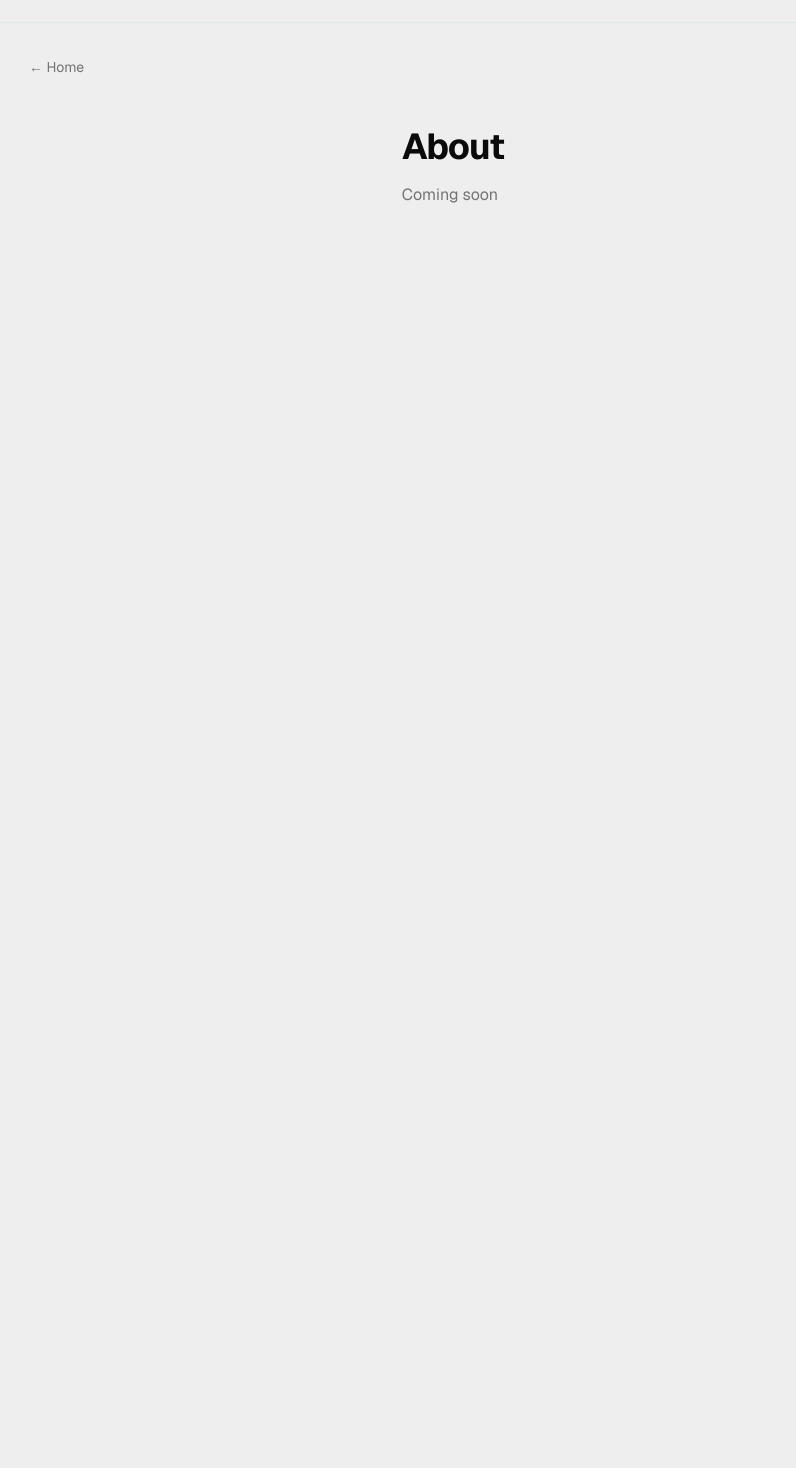
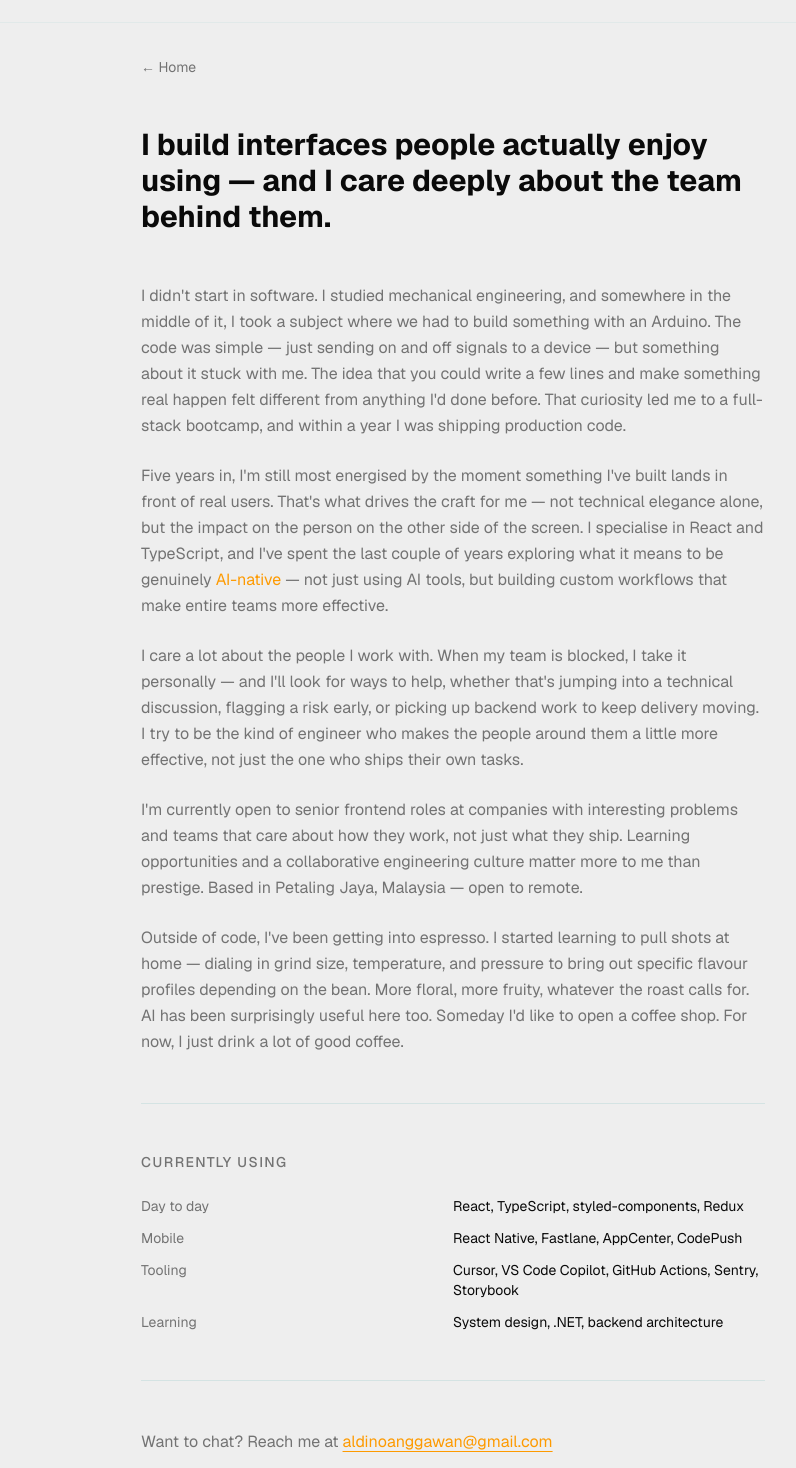
Before and after one commit to aldinoanggawan/portfolio, a Next.js app: page /about in a window 1280 px wide. Shown: the part 42-1510 px from the top of the page, without its empty margins (187-983 px from the left). Before the commit the page ends 800 px from the top, so only its background shows below. Built offline with nearby package versions, Linux system fonts and the light colour scheme.

Commit message:
update about page

```diff
--- a/app/about/page.tsx
+++ b/app/about/page.tsx
@@ -3,7 +3,7 @@ import Link from 'next/link';
 const AboutPage = () => {
   return (
     <>
-      <div className="w-full max-w-4xl mx-auto px-6 pt-8">
+      <div className="mx-auto w-full max-w-2xl px-6 pt-8">
         <Link
           href="/"
           className="text-sm text-muted-foreground transition-colors hover:text-foreground"
@@ -11,9 +11,106 @@ const AboutPage = () => {
           ← Home
         </Link>
       </div>
-      <main className="mx-auto max-w-4xl px-6 py-12">
-        <h1 className="mb-4 text-4xl font-bold tracking-tight">About</h1>
-        <p className="text-muted-foreground">Coming soon</p>
+      <main className="mx-auto max-w-2xl px-6 py-12">
+        <h1 className="mb-12 text-2xl font-bold text-foreground md:text-3xl">
+          I build interfaces people actually enjoy using — and I care deeply
+          about the team behind them.
+        </h1>
+
+        <p className="mb-6 leading-relaxed text-muted-foreground">
+          I didn&apos;t start in software. I studied mechanical engineering, and
+          somewhere in the middle of it, I took a subject where we had to build
+          something with an Arduino. The code was simple — just sending on and
+          off signals to a device — but something about it stuck with me. The
+          idea that you could write a few lines and make something real happen
+          felt different from anything I&apos;d done before. That curiosity led
+          me to a full-stack bootcamp, and within a year I was shipping
+          production code.
+        </p>
+
+        <p className="mb-6 leading-relaxed text-muted-foreground">
+          Five years in, I&apos;m still most energised by the moment something
+          I&apos;ve built lands in front of real users. That&apos;s what drives
+          the craft for me — not technical elegance alone, but the impact on the
+          person on the other side of the screen. I specialise in React and
+          TypeScript, and I&apos;ve spent the last couple of years exploring
+          what it means to be genuinely{' '}
+          <span className="text-amber-500">AI-native</span> — not just using AI
+          tools, but building custom workflows that make entire teams more
+          effective.
+        </p>
+
+        <p className="mb-6 leading-relaxed text-muted-foreground">
+          I care a lot about the people I work with. When my team is blocked, I
+          take it personally — and I&apos;ll look for ways to help, whether
+          that&apos;s jumping into a technical discussion, flagging a risk
+          early, or picking up backend work to keep delivery moving. I try to be
+          the kind of engineer who makes the people around them a little more
+          effective, not just the one who ships their own tasks.
+        </p>
+
+        <p className="mb-6 leading-relaxed text-muted-foreground">
+          I&apos;m currently open to senior frontend roles at companies with
+          interesting problems and teams that care about how they work, not just
+          what they ship. Learning opportunities and a collaborative engineering
+          culture matter more to me than prestige. Based in Petaling Jaya,
+          Malaysia — open to remote.
+        </p>
+
+        <p className="mb-12 leading-relaxed text-muted-foreground">
+          Outside of code, I&apos;ve been getting into espresso. I started
+          learning to pull shots at home — dialing in grind size, temperature,
+          and pressure to bring out specific flavour profiles depending on the
+          bean. More floral, more fruity, whatever the roast calls for. AI has
+          been surprisingly useful here too. Someday I&apos;d like to open a
+          coffee shop. For now, I just drink a lot of good coffee.
+        </p>
+
+        <hr className="mb-12 border-border" />
+
+        <section className="mb-12">
+          <h2 className="mb-6 text-sm font-medium uppercase tracking-widest text-muted-foreground">
+            Currently using
+          </h2>
+          <div className="flex flex-col gap-3">
+            <div className="grid grid-cols-2">
+              <span className="text-sm text-muted-foreground">Day to day</span>
+              <span className="text-sm text-foreground">
+                React, TypeScript, styled-components, Redux
+              </span>
+            </div>
+            <div className="grid grid-cols-2">
+              <span className="text-sm text-muted-foreground">Mobile</span>
+              <span className="text-sm text-foreground">
+                React Native, Fastlane, AppCenter, CodePush
+              </span>
+            </div>
+            <div className="grid grid-cols-2">
+              <span className="text-sm text-muted-foreground">Tooling</span>
+              <span className="text-sm text-foreground">
+                Cursor, VS Code Copilot, GitHub Actions, Sentry, Storybook
+              </span>
+            </div>
+            <div className="grid grid-cols-2">
+              <span className="text-sm text-muted-foreground">Learning</span>
+              <span className="text-sm text-foreground">
+                System design, .NET, backend architecture
+              </span>
+            </div>
+          </div>
+        </section>
+
+        <hr className="mb-12 border-border" />
+
+        <p className="leading-relaxed text-muted-foreground">
+          Want to chat? Reach me at{' '}
+          <a
+            href="mailto:aldinoanggawan@gmail.com"
+            className="text-amber-500 underline underline-offset-4 transition-colors hover:text-amber-400"
+          >
+            aldinoanggawan@gmail.com
+          </a>
+        </p>
       </main>
     </>
   );
--- /dev/null
+++ b/components/icons.tsx
@@ -0,0 +1,23 @@
+export const GitHubIcon = () => (
+  <svg
+    xmlns="http://www.w3.org/2000/svg"
+    width="20"
+    height="20"
+    viewBox="0 0 24 24"
+    fill="currentColor"
+  >
+    <path d="M12 2C6.477 2 2 6.484 2 12.017c0 4.425 2.865 8.18 6.839 9.504.5.092.682-.217.682-.483 0-.237-.008-.868-.013-1.703-2.782.605-3.369-1.343-3.369-1.343-.454-1.158-1.11-1.466-1.11-1.466-.908-.62.069-.608.069-.608 1.003.07 1.531 1.032 1.531 1.032.892 1.53 2.341 1.088 2.91.832.092-.647.35-1.088.636-1.338-2.22-.253-4.555-1.113-4.555-4.951 0-1.093.39-1.988 1.029-2.688-.103-.253-.446-1.272.098-2.65 0 0 .84-.27 2.75 1.026A9.564 9.564 0 0 1 12 6.844a9.59 9.59 0 0 1 2.504.337c1.909-1.296 2.747-1.027 2.747-1.027.546 1.379.202 2.398.1 2.651.64.7 1.028 1.595 1.028 2.688 0 3.848-2.339 4.695-4.566 4.943.359.309.678.92.678 1.855 0 1.338-.012 2.419-.012 2.747 0 .268.18.58.688.482A10.02 10.02 0 0 0 22 12.017C22 6.484 17.522 2 12 2Z" />
+  </svg>
+);
+
+export const LinkedInIcon = () => (
+  <svg
+    xmlns="http://www.w3.org/2000/svg"
+    width="20"
+    height="20"
+    viewBox="0 0 24 24"
+    fill="currentColor"
+  >
+    <path d="M20.447 20.452h-3.554v-5.569c0-1.328-.027-3.037-1.852-3.037-1.853 0-2.136 1.445-2.136 2.939v5.667H9.351V9h3.414v1.561h.046c.477-.9 1.637-1.85 3.37-1.85 3.601 0 4.267 2.37 4.267 5.455v6.286ZM5.337 7.433a2.062 2.062 0 0 1-2.063-2.065 2.064 2.064 0 1 1 2.063 2.065Zm1.782 13.019H3.555V9h3.564v11.452ZM22.225 0H1.771C.792 0 0 .774 0 1.729v20.542C0 23.227.792 24 1.771 24h20.451C23.2 24 24 23.227 24 22.271V1.729C24 .774 23.2 0 22.222 0h.003Z" />
+  </svg>
+);
--- a/components/sections/contact.tsx
+++ b/components/sections/contact.tsx
@@ -1,26 +1,4 @@
-const GitHubIcon = () => (
-  <svg
-    xmlns="http://www.w3.org/2000/svg"
-    width="20"
-    height="20"
-    viewBox="0 0 24 24"
-    fill="currentColor"
-  >
-    <path d="M12 2C6.477 2 2 6.484 2 12.017c0 4.425 2.865 8.18 6.839 9.504.5.092.682-.217.682-.483 0-.237-.008-.868-.013-1.703-2.782.605-3.369-1.343-3.369-1.343-.454-1.158-1.11-1.466-1.11-1.466-.908-.62.069-.608.069-.608 1.003.07 1.531 1.032 1.531 1.032.892 1.53 2.341 1.088 2.91.832.092-.647.35-1.088.636-1.338-2.22-.253-4.555-1.113-4.555-4.951 0-1.093.39-1.988 1.029-2.688-.103-.253-.446-1.272.098-2.65 0 0 .84-.27 2.75 1.026A9.564 9.564 0 0 1 12 6.844a9.59 9.59 0 0 1 2.504.337c1.909-1.296 2.747-1.027 2.747-1.027.546 1.379.202 2.398.1 2.651.64.7 1.028 1.595 1.028 2.688 0 3.848-2.339 4.695-4.566 4.943.359.309.678.92.678 1.855 0 1.338-.012 2.419-.012 2.747 0 .268.18.58.688.482A10.02 10.02 0 0 0 22 12.017C22 6.484 17.522 2 12 2Z" />
-  </svg>
-);
-
-const LinkedInIcon = () => (
-  <svg
-    xmlns="http://www.w3.org/2000/svg"
-    width="20"
-    height="20"
-    viewBox="0 0 24 24"
-    fill="currentColor"
-  >
-    <path d="M20.447 20.452h-3.554v-5.569c0-1.328-.027-3.037-1.852-3.037-1.853 0-2.136 1.445-2.136 2.939v5.667H9.351V9h3.414v1.561h.046c.477-.9 1.637-1.85 3.37-1.85 3.601 0 4.267 2.37 4.267 5.455v6.286ZM5.337 7.433a2.062 2.062 0 0 1-2.063-2.065 2.064 2.064 0 1 1 2.063 2.065Zm1.782 13.019H3.555V9h3.564v11.452ZM22.225 0H1.771C.792 0 0 .774 0 1.729v20.542C0 23.227.792 24 1.771 24h20.451C23.2 24 24 23.227 24 22.271V1.729C24 .774 23.2 0 22.222 0h.003Z" />
-  </svg>
-);
+import { GitHubIcon, LinkedInIcon } from '@/components/icons';
 
 export const Contact = () => {
   return (
```
